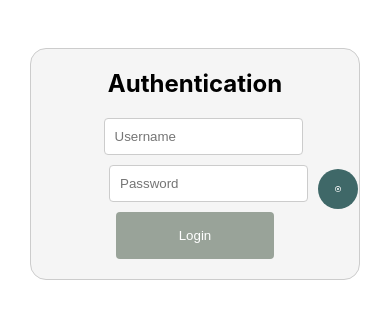
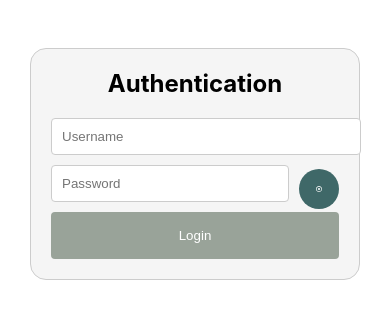
Before and after one commit to Niranjan-anr/Sai_bharath, a React (Create React App) app: page / in a window 390 px wide. Shown: the top 318 px of the page. Built offline with nearby package versions, Linux system fonts and the light colour scheme.

Commit message:
Update Authentication.module.css

```diff
--- a/src/Components/Authentication.module.css
+++ b/src/Components/Authentication.module.css
@@ -7,20 +7,14 @@
   border-radius: 1rem;
   background-color: #f5f5f5;
 }
-userName{
-  width: 100%;
-}
+
 .Authentication h2 {
   margin-top: 0;
   margin-bottom: 20px;
 }
-.handleLogin{
-  max-width:55%;
-  max-height: max-content;
-  margin-left: 7rem;
-}
+
 .Authentication input {
-  margin-left:1rem;
+  width: 100%;
   padding: 10px;
   margin-bottom: 10px;
   border: 1px solid #ccc;
@@ -30,7 +24,6 @@ userName{
 .Authentication .passwordContainer {
   display: flex;
   align-items: center;
-  margin-left: 42px;
 }
 
 .Authentication .passwordDisplay {
@@ -70,3 +63,14 @@ userName{
 .Authentication button:hover {
   background-color: #687769;
 }
+
+@media only screen and (max-width: 600px) {
+  .handleLogin {
+    max-width: 100%;
+    margin-left: 0;
+  }
+
+  .Authentication .passwordContainer {
+    margin-left: 0;
+  }
+}
```
